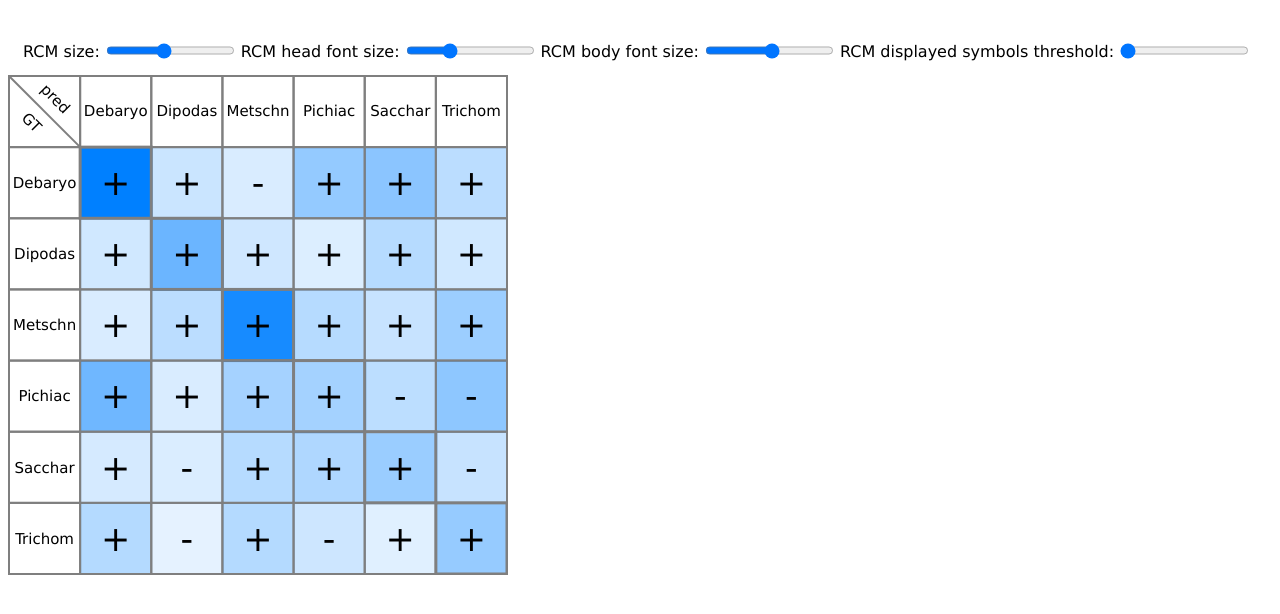
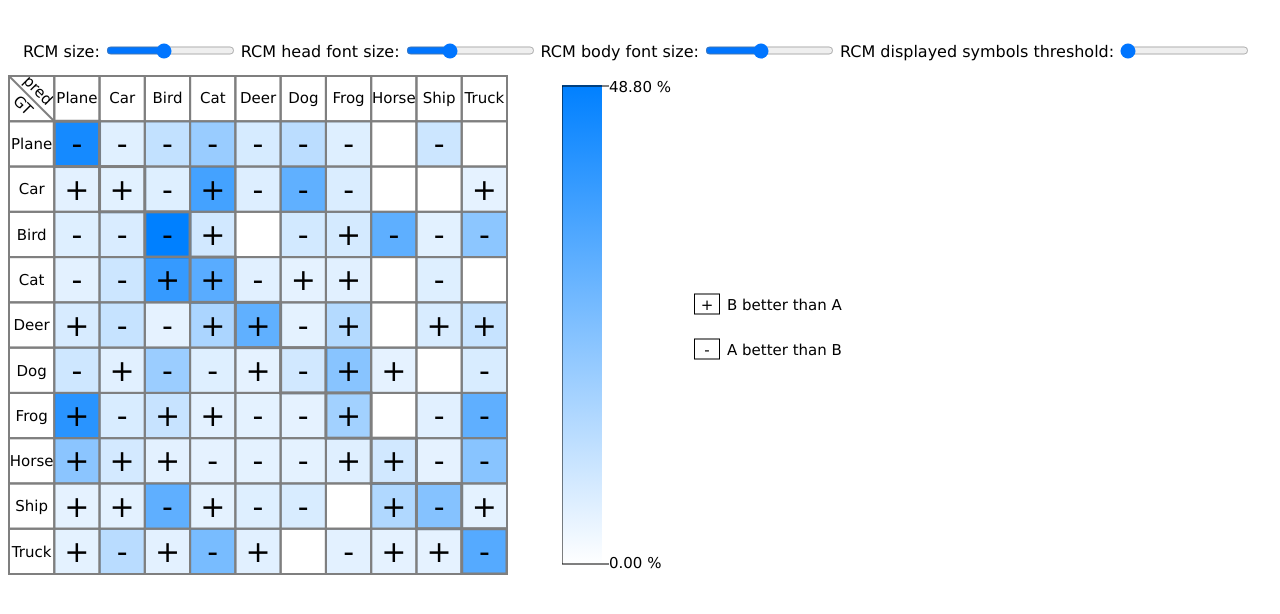
Before and after one commit to lepcassierou/rcm, a plain HTML site: page index.html in a window 1280 px wide. Drawn offline with nearby package versions, Linux system fonts and the light colour scheme.

Commit message:
Implementation of legend

```diff
--- /dev/null
+++ b/config.js
@@ -0,0 +1,15 @@
+/////////////////////////////////////////////////////
+// Initial Matrices parameters                     //
+/////////////////////////////////////////////////////
+var classes_name = ['Plane', 'Car', 'Bird', 'Cat', 'Deer', 'Dog', 'Frog', 'Horse', 'Ship', 'Truck']
+
+var rcm_width = 500;
+var rcm_height = 500;
+var rcm_head_font_size = "15px";
+var rcm_body_font_size = "30px";
+var global_font_family = "Verdana, sans-serif"
+var nb_max_char_per_class = 7;
+var displayed_percentage_symbols_th = -1; // Computed automatically
+
+var legend_w = 300;
+var legend_bar_w = 40;
--- a/index.html
+++ b/index.html
@@ -6,7 +6,8 @@
     <script src="https://d3js.org/d3.v7.min.js"></script>
     <script src="problems_display.js"></script>
     <script src="checker.js"></script>
-    <script src="mat.js"></script>
+    <script src="matrices_data.js"></script>
+    <script src="config.js"></script>
     <script src="rcm.js"></script>
 </head>
 
@@ -18,6 +19,9 @@
         <span>
             <svg id="rcm"></svg>
         </span>
+        <span id="legend_container">
+            <svg id="legend"></svg>
+        </span>
     </div>
 </body>
 
--- a/mat.js
+++ /dev/null
@@ -1,21 +0,0 @@
-/////////////////////////////////////////////////////
-// Initial Matrices parameters                     //
-/////////////////////////////////////////////////////
-var classes_name = ['Debaryomycetacea', 'Dipodascacea', 'Metschnikowiacea', 'Pichiacea', 'Saccharomycetacea', 'Trichomonascacea']
-
-var rcm_width = 500;
-var rcm_height = 500;
-var rcm_head_font_size = "15px";
-var rcm_body_font_size = "35px";
-var global_font_family = "Verdana, sans-serif"
-var nb_max_char_per_class = 7;
-var displayed_percentage_symbols_th = -1; // Computed automatically
-
-var legend_w = 80;
-var legend_h = rcm_height;
-
-/////////////////////////////////////////////////////
-// Matrices                                        //
-/////////////////////////////////////////////////////
-var A = [[22948, 1493, 5466, 6467, 5314, 2317], [1146, 36432, 1223, 884, 2646, 1674], [2365, 2278, 30960, 2801, 1653, 3948], [10984, 965, 5771, 15690, 5969, 4626], [1788, 149, 2872, 5036, 30742, 3418], [2812, 1487, 2698, 2612, 2782, 31614]];
-var B = [[35284, 13, 6139, 2095, 462, 12], [0, 43028, 8, 351, 108, 510], [1674, 9, 42046, 262, 1, 13], [4639, 314, 2313, 19210, 8211, 9318], [908, 787, 342, 2089, 34814, 5065], [165, 1495, 38, 3928, 2474, 35905]];
--- /dev/null
+++ b/matrices_data.js
@@ -0,0 +1,9 @@
+/////////////////////////////////////////////////////
+// Matrices                                        //
+/////////////////////////////////////////////////////
+
+
+var A = [[921.0, 0.0, 0.0, 0.0, 13.0, 3.0, 4.0, 0.0, 54.0, 5.0], [6.0, 445.0, 3.0, 535.0, 0.0, 1.0, 9.0, 0.0, 0.0, 1.0], [15.0, 0.0, 793.0, 72.0, 0.0, 2.0, 65.0, 35.0, 18.0, 0.0], [7.0, 21.0, 375.0, 478.0, 0.0, 17.0, 24.0, 0.0, 78.0, 0.0], [32.0, 7.0, 0.0, 127.0, 620.0, 2.0, 106.0, 0.0, 32.0, 74.0], [0.0, 14.0, 3.0, 10.0, 1.0, 723.0, 243.0, 2.0, 0.0, 4.0], [400.0, 1.0, 65.0, 8.0, 36.0, 1.0, 485.0, 0.0, 0.0, 4.0], [193.0, 39.0, 9.0, 0.0, 0.0, 0.0, 17.0, 742.0, 0.0, 0.0], [1.0, 5.0, 1.0, 3.0, 0.0, 7.0, 0.0, 182.0, 798.0, 3.0], [4.0, 1.0, 6.0, 1.0, 44.0, 1.0, 0.0, 2.0, 2.0, 939.0]];
+
+
+var B = [[478.0, 11.0, 76.0, 162.0, 45.0, 93.0, 21.0, 0.0, 109.0, 5.0], [0.0, 452.0, 19.0, 191.0, 19.0, 285.0, 34.0, 0.0, 0.0, 0.0], [30.0, 26.0, 305.0, 28.0, 0.0, 43.0, 27.0, 324.0, 26.0, 191.0], [12.0, 75.0, 0.0, 777.0, 10.0, 16.0, 15.0, 0.0, 95.0, 0.0], [1.0, 75.0, 1.0, 3.0, 904.0, 6.0, 0.0, 0.0, 4.0, 6.0], [51.0, 4.0, 162.0, 27.0, 0.0, 679.0, 45.0, 0.0, 0.0, 32.0], [0.0, 30.0, 0.0, 2.0, 39.0, 2.0, 628.0, 0.0, 10.0, 289.0], [1.0, 0.0, 3.0, 1.0, 3.0, 3.0, 3.0, 786.0, 1.0, 199.0], [0.0, 0.0, 287.0, 0.0, 17.0, 35.0, 0.0, 68.0, 593.0, 0.0], [0.0, 95.0, 0.0, 234.0, 34.0, 1.0, 5.0, 0.0, 0.0, 631.0]];
--- a/rcm.js
+++ b/rcm.js
@@ -4,21 +4,27 @@ var params_B = undefined;
 var rcm = undefined;
 var m_rcm = undefined;
 var M_rcm = undefined;
+var min_percentage = 1000;
+var max_percentage = 0;
 
 
 function main() {
     let valid = compute_confusion_parameters();
-    if (!valid || nb_problems > 0){
+    if (!valid || nb_problems > 0) {
         return;
     }
     draw_confusion_matrix();
-    draw_legend();
     add_sliders();
 }
 
 
 function get_rcm_id() {
     return "#rcm";
+}
+
+
+function get_legend_id() {
+    return "#legend";
 }
 
 
@@ -99,6 +105,10 @@ function set_svg_size() {
     let rcm_tag = d3.select(get_rcm_id());
     rcm_tag.attr("width", rcm_width);
     rcm_tag.attr("height", rcm_height);
+    let legend_tag = d3.select(get_legend_id());
+    legend_tag.attr("width", legend_w);
+    legend_tag.attr("height", rcm_height);
+    d3.select("#legend_container").style("margin-left", "50px");
 }
 
 
@@ -197,8 +207,6 @@ function draw_rcm_body(rcm_svg, rcm, params) {
     let color_stroke = params.color_stroke;
     let stroke_w = params.stroke_w;
     let lines_sum = params.lines_sum;
-    let min_percentage = params.min_percentage;
-    let max_percentage = params.max_percentage;
     let color_hovered = params.color_hovered;
     for (let i = 0; i < nb_classes; ++i) {
         for (let j = 0; j < nb_classes; ++j) {
@@ -231,7 +239,7 @@ function draw_rcm_body(rcm_svg, rcm, params) {
                     .style("font-family", global_font_family)
                     .style("text-anchor", "middle")
                     .text(function () {
-                        if (Math.abs(rcm[j][i]) >= displayed_percentage_symbols_th){
+                        if (Math.abs(rcm[j][i]) >= displayed_percentage_symbols_th) {
                             if (i == j) { // Diagonal cells
                                 if (rcm[j][i] > 0) {
                                     return "+";
@@ -286,7 +294,7 @@ function draw_rcm_body(rcm_svg, rcm, params) {
 }
 
 
-function compute_confusion_parameters(){
+function compute_confusion_parameters() {
     matrices_exist = check_matrices_existence();
     if (!matrices_exist) {
         return false;
@@ -305,9 +313,6 @@ function compute_confusion_parameters(){
 
 
 function draw_confusion_matrix() {
-    let max_percentage = 0;
-    let min_percentage = 1000;
-
     let margin_x = 1;
     let margin_y = 1;
     set_svg_size();
@@ -339,19 +344,116 @@ function draw_confusion_matrix() {
     display_params.color_stroke = color_stroke;
     display_params.color_hovered = color_hovered;
     display_params.stroke_w = stroke_w;
-    display_params.max_percentage = max_percentage;
-    display_params.min_percentage = min_percentage;
     display_params.lines_sum = params_A.lines_sum;
     draw_first_row(rcm_svg, display_params);
     draw_first_column(rcm_svg, display_params);
     draw_rcm_body(rcm_svg, rcm, display_params);
-
-    draw_legend(min_percentage, max_percentage);
+    draw_legend();
 }
 
 
 function draw_legend() {
+    let legend_tag = d3.select(get_legend_id());
+    d3.selectAll(get_legend_id()).selectAll("*").remove();
+    let legend_defs = legend_tag.append('defs');
 
+    let legend_pad_h = 10;
+
+    var main_gradient = legend_defs.append('linearGradient')
+        .attr('id', 'main_gradient')
+        .attr('gradientTransform', 'rotate(90)');
+
+    main_gradient.append('stop')
+        .attr("stop-color", "#0080FF")
+        .attr('offset', '0%');
+
+    main_gradient.append('stop')
+        .attr("stop-color", "#FFFFFF")
+        .attr('offset', '100%');
+
+    legend_tag.append("rect")
+        .attr("x", 0)
+        .attr("y", legend_pad_h)
+        .attr("width", legend_bar_w)
+        .attr("height", rcm_height - 2 * legend_pad_h)
+        .style("fill", "url(#main_gradient)");
+
+    let lgd_stroke_w = 2;
+    let tick_offset = 7;
+    legend_tag.append("polyline")
+        .attr("points", () => {
+            return (legend_bar_w + tick_offset) + ", " + (legend_pad_h + lgd_stroke_w / 2) + " "
+                + "0, " + (legend_pad_h + lgd_stroke_w / 2) + " "
+                + "0, " + (rcm_height - legend_pad_h - lgd_stroke_w / 2) + " "
+                + (legend_bar_w + tick_offset) + ", " + (rcm_height - legend_pad_h - lgd_stroke_w / 2) + " "
+        })
+        .style("fill", "none")
+        .style("stroke", "black")
+
+    legend_tag.append("text")
+        .attr("x", (legend_bar_w + tick_offset))
+        .attr("y", 5 + lgd_stroke_w + legend_pad_h)
+        .attr("font-size", rcm_head_font_size)
+        .attr("font-family", global_font_family)
+        .text(() => {
+            return max_percentage.toFixed(2) + " %";
+        });
+
+    legend_tag.append("text")
+        .attr("x", (legend_bar_w + tick_offset))
+        .attr("y", rcm_height - 5 - lgd_stroke_w)
+        .attr("font-size", rcm_head_font_size)
+        .attr("font-family", global_font_family)
+        .text(() => {
+            return min_percentage.toFixed(2) + " %";
+        });
+
+    let rect_w = 25;
+    let rect_h = 20;
+    let nb_lgd_size = 3;
+    let pad_y_lgd = 5;
+    let shift_y = 20;
+    legend_tag.append("rect")
+        .attr("x", nb_lgd_size * legend_bar_w + rect_w / 2)
+        .attr("y", rcm_height / 2 - shift_y - 3 * rect_h / 4 - 1 + pad_y_lgd)
+        .attr("width", rect_w)
+        .attr("height", rect_h)
+        .style("fill", "none")
+        .style("stroke", "black");
+    legend_tag.append("text")
+        .attr("x", nb_lgd_size * legend_bar_w + rect_w)
+        .attr("y", rcm_height / 2 - shift_y + pad_y_lgd)
+        .attr("font-size", rcm_head_font_size)
+        .attr("font-family", global_font_family)
+        .style("text-anchor", "middle")
+        .text("+");
+    legend_tag.append("text")
+        .attr("x", nb_lgd_size * legend_bar_w + rect_w + 20)
+        .attr("y", rcm_height / 2 - shift_y + pad_y_lgd)
+        .attr("font-size", rcm_head_font_size)
+        .attr("font-family", global_font_family)
+        .text("B better than A");
+
+    legend_tag.append("rect")
+        .attr("x", nb_lgd_size * legend_bar_w + rect_w / 2)
+        .attr("y", rcm_height / 2 + shift_y - 3 * rect_h / 4 - 1 + 2 * pad_y_lgd)
+        .attr("width", rect_w)
+        .attr("height", rect_h)
+        .style("fill", "none")
+        .style("stroke", "black");
+    legend_tag.append("text")
+        .attr("x", nb_lgd_size * legend_bar_w + rect_w)
+        .attr("y", rcm_height / 2 + shift_y + 2 * pad_y_lgd)
+        .attr("font-size", rcm_head_font_size)
+        .attr("font-family", global_font_family)
+        .style("text-anchor", "middle")
+        .text("-");
+    legend_tag.append("text")
+        .attr("x", nb_lgd_size * legend_bar_w + rect_w + 20)
+        .attr("y", rcm_height / 2 + shift_y + 2 * pad_y_lgd)
+        .attr("font-size", rcm_head_font_size)
+        .attr("font-family", global_font_family)
+        .text("A better than B");
 }
 
 
```
